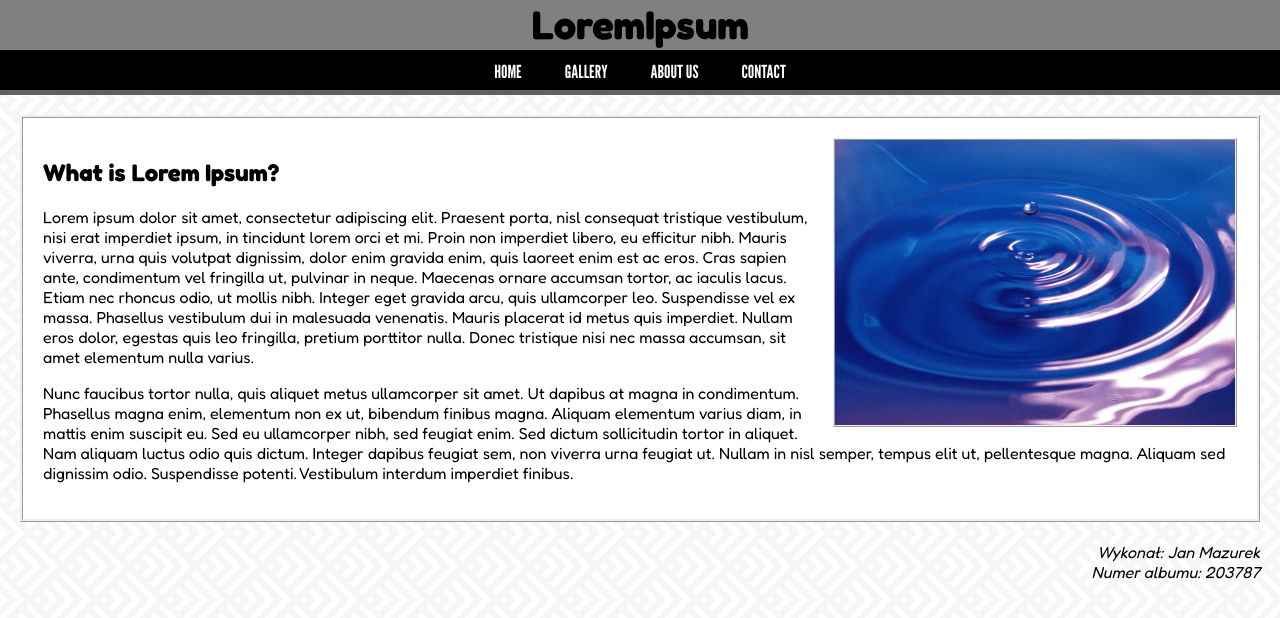
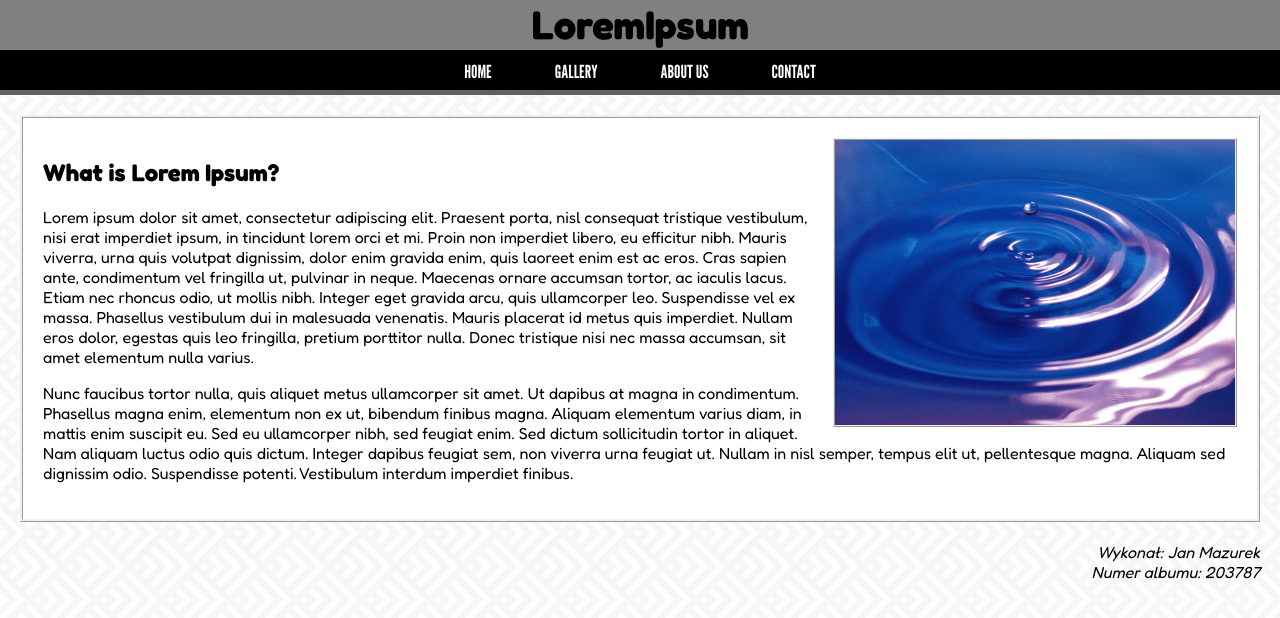
Before and after one commit to janmazurekk/janmazurek, a plain HTML site: page index.html in a window 1280 px wide. Drawn offline with nearby package versions, Linux system fonts and the light colour scheme.

Commit message:
wiekszy przycisk

```diff
--- a/style.css
+++ b/style.css
@@ -65,7 +65,7 @@
 
   .primary_menu ul li {
     display: inline-block;
-    padding: 11px 20px;
+    padding: 11px 30px;
     *display : inline;
     zoom:1;
     transition: 0.3s;
```
